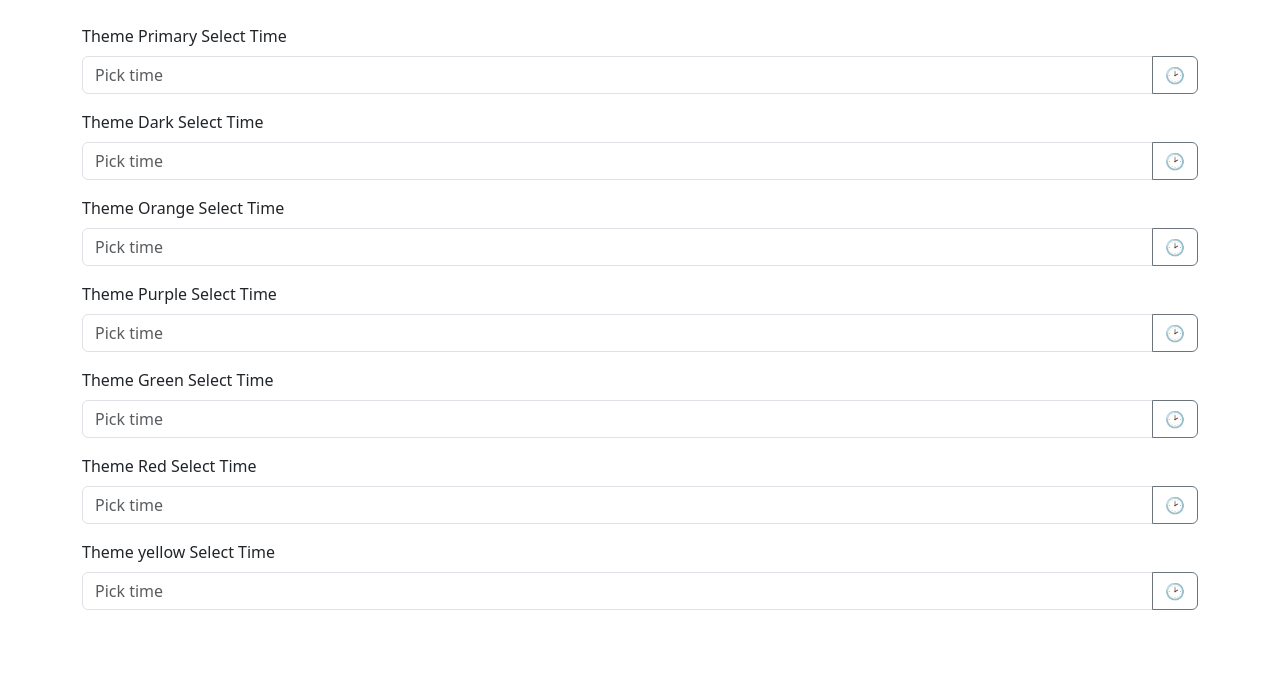
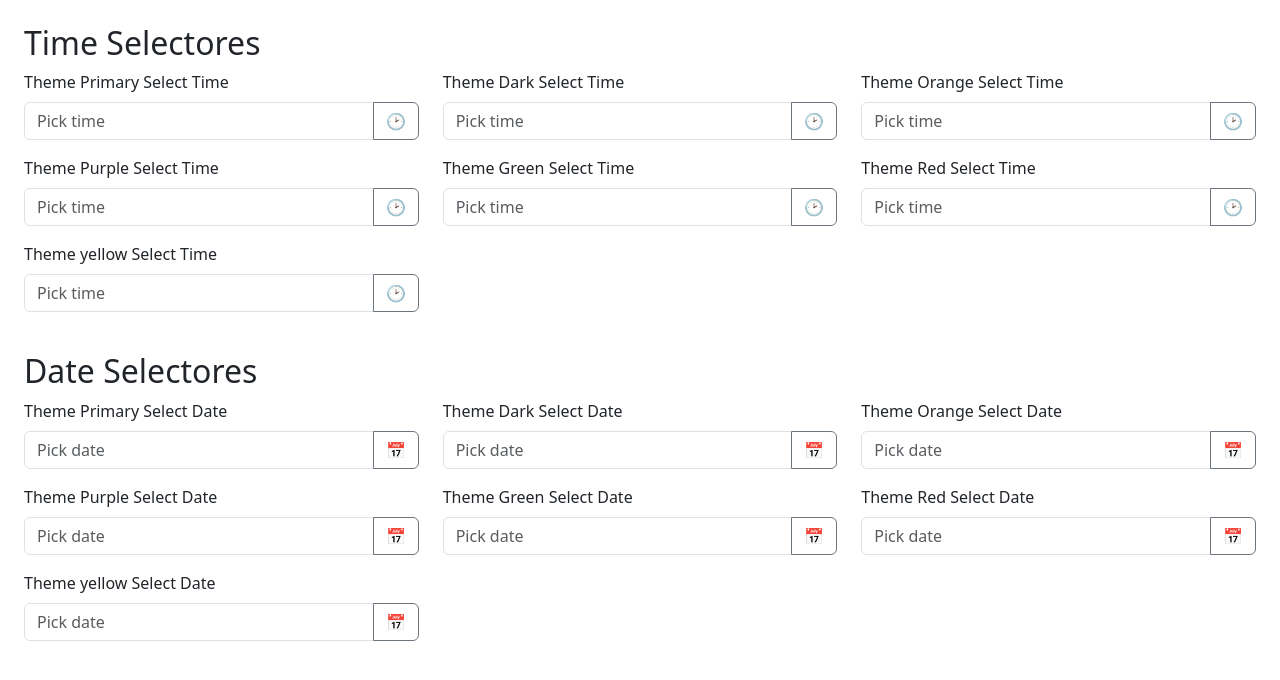
Before and after one commit to Nuwan-Wi/Time-DatePicker, a website: page index.html in a window 1280 px wide. Drawn offline with nearby package versions, Linux system fonts and the light colour scheme.

Commit message:
demo index updates

```diff
--- a/index.html
+++ b/index.html
@@ -7,50 +7,51 @@
   <link href="./dist/clock-date-timepicker.css" rel="stylesheet">
 </head>
 <body class="p-4">
-  <div class="container">
-    <div class="mb-3">
+  <h2>Time Selectores</h2>
+  <div class="row">
+    <div class="col-xl-4 col-lg-4 col-md-6 mol-sm-12 mb-3">
       <label class="form-label">Theme Primary Select Time</label>
       <div class="input-group">
         <input type="text" id="timeInput1" class="form-control" readonly placeholder="Pick time" theme="primary">
         <button class="btn btn-outline-secondary" onclick="ClockTimePicker('#timeInput1')">🕑</button>
       </div>
     </div>
-    <div class="mb-3">
+    <div class="col-xl-4 col-lg-4 col-md-6 mol-sm-12 mb-3">
       <label class="form-label">Theme Dark Select Time</label>
       <div class="input-group">
         <input type="text" id="timeInput2" class="form-control" readonly placeholder="Pick time" theme="dark">
         <button class="btn btn-outline-secondary" onclick="ClockTimePicker('#timeInput2')">🕑</button>
       </div>
     </div>
-    <div class="mb-3">
+    <div class="col-xl-4 col-lg-4 col-md-6 mol-sm-12 mb-3">
       <label class="form-label">Theme Orange Select Time</label>
       <div class="input-group">
         <input type="text" id="timeInput3" class="form-control" readonly placeholder="Pick time" theme="orange">
         <button class="btn btn-outline-secondary" onclick="ClockTimePicker('#timeInput3')">🕑</button>
       </div>
     </div>
-    <div class="mb-3">
+    <div class="col-xl-4 col-lg-4 col-md-6 mol-sm-12 mb-3">
       <label class="form-label">Theme Purple Select Time</label>
       <div class="input-group">
         <input type="text" id="timeInput4" class="form-control" readonly placeholder="Pick time" theme="purple">
         <button class="btn btn-outline-secondary" onclick="ClockTimePicker('#timeInput4')">🕑</button>
       </div>
     </div>
-    <div class="mb-3">
+    <div class="col-xl-4 col-lg-4 col-md-6 mol-sm-12 mb-3">
       <label class="form-label">Theme Green Select Time</label>
       <div class="input-group">
         <input type="text" id="timeInput5" class="form-control" readonly placeholder="Pick time" theme="green">
         <button class="btn btn-outline-secondary" onclick="ClockTimePicker('#timeInput5')">🕑</button>
       </div>
     </div>
-    <div class="mb-3">
+    <div class="col-xl-4 col-lg-4 col-md-6 mol-sm-12 mb-3">
       <label class="form-label">Theme Red Select Time</label>
       <div class="input-group">
         <input type="text" id="timeInput6" class="form-control" readonly placeholder="Pick time" theme="red">
         <button class="btn btn-outline-secondary" onclick="ClockTimePicker('#timeInput6')">🕑</button>
       </div>
     </div>
-    <div class="mb-3">
+    <div class="col-xl-4 col-lg-4 col-md-6 mol-sm-12 mb-3">
       <label class="form-label">Theme yellow Select Time</label>
       <div class="input-group">
         <input type="text" id="timeInput7" class="form-control" readonly placeholder="Pick time" theme="yellow">
@@ -58,6 +59,59 @@
       </div>
     </div>
   </div>
+  <h2 class="pt-4">Date Selectores</h2>
+  <div class="row">
+    <div class="col-xl-4 col-lg-4 col-md-6 mol-sm-12 mb-3">
+      <label class="form-label">Theme Primary Select Date</label>
+      <div class="input-group">
+        <input type="text" id="dateInput1" class="form-control" readonly placeholder="Pick date" theme="primary">
+        <button onclick="DatePicker('#dateInput1')" class="btn btn-outline-secondary">📅</button>
+      </div>
+    </div>
+    <div class="col-xl-4 col-lg-4 col-md-6 mol-sm-12 mb-3">
+      <label class="form-label">Theme Dark Select Date</label>
+      <div class="input-group">
+        <input type="text" id="dateInput2" class="form-control" readonly placeholder="Pick date" theme="dark">
+        <button onclick="DatePicker('#dateInput2')" class="btn btn-outline-secondary">📅</button>
+      </div>
+    </div>
+    <div class="col-xl-4 col-lg-4 col-md-6 mol-sm-12 mb-3">
+      <label class="form-label">Theme Orange Select Date</label>
+      <div class="input-group">
+        <input type="text" id="dateInput3" class="form-control" readonly placeholder="Pick date" theme="orange">
+        <button onclick="DatePicker('#dateInput3')" class="btn btn-outline-secondary">📅</button>
+      </div>
+    </div>
+    <div class="col-xl-4 col-lg-4 col-md-6 mol-sm-12 mb-3">
+      <label class="form-label">Theme Purple Select Date</label>
+      <div class="input-group">
+        <input type="text" id="dateInput4" class="form-control" readonly placeholder="Pick date" theme="purple">
+        <button onclick="DatePicker('#dateInput4')" class="btn btn-outline-secondary">📅</button>
+      </div>
+    </div>
+    <div class="col-xl-4 col-lg-4 col-md-6 mol-sm-12 mb-3">
+      <label class="form-label">Theme Green Select Date</label>
+      <div class="input-group">
+        <input type="text" id="dateInput5" class="form-control" readonly placeholder="Pick date" theme="green">
+        <button onclick="DatePicker('#dateInput5')" class="btn btn-outline-secondary">📅</button>
+      </div>
+    </div>
+    <div class="col-xl-4 col-lg-4 col-md-6 mol-sm-12 mb-3">
+      <label class="form-label">Theme Red Select Date</label>
+      <div class="input-group">
+        <input type="text" id="dateInput6" class="form-control" readonly placeholder="Pick date" theme="red">
+        <button onclick="DatePicker('#dateInput6')" class="btn btn-outline-secondary">📅</button>
+      </div>
+    </div>
+    <div class="col-xl-4 col-lg-4 col-md-6 mol-sm-12 mb-3">
+      <label class="form-label">Theme yellow Select Date</label>
+      <div class="input-group">
+        <input type="text" id="dateInput7" class="form-control" readonly placeholder="Pick date" theme="yellow">
+        <button onclick="DatePicker('#dateInput7')" class="btn btn-outline-secondary">📅</button>
+      </div>
+    </div>
+  </div>
+
 
   <script src="https://cdn.jsdelivr.net/npm/bootstrap@5.3.2/dist/js/bootstrap.bundle.min.js"></script>
   <script src="./dist/clock-date-timepicker.js"></script>
```
Also changed, not shown: 1 other file.
